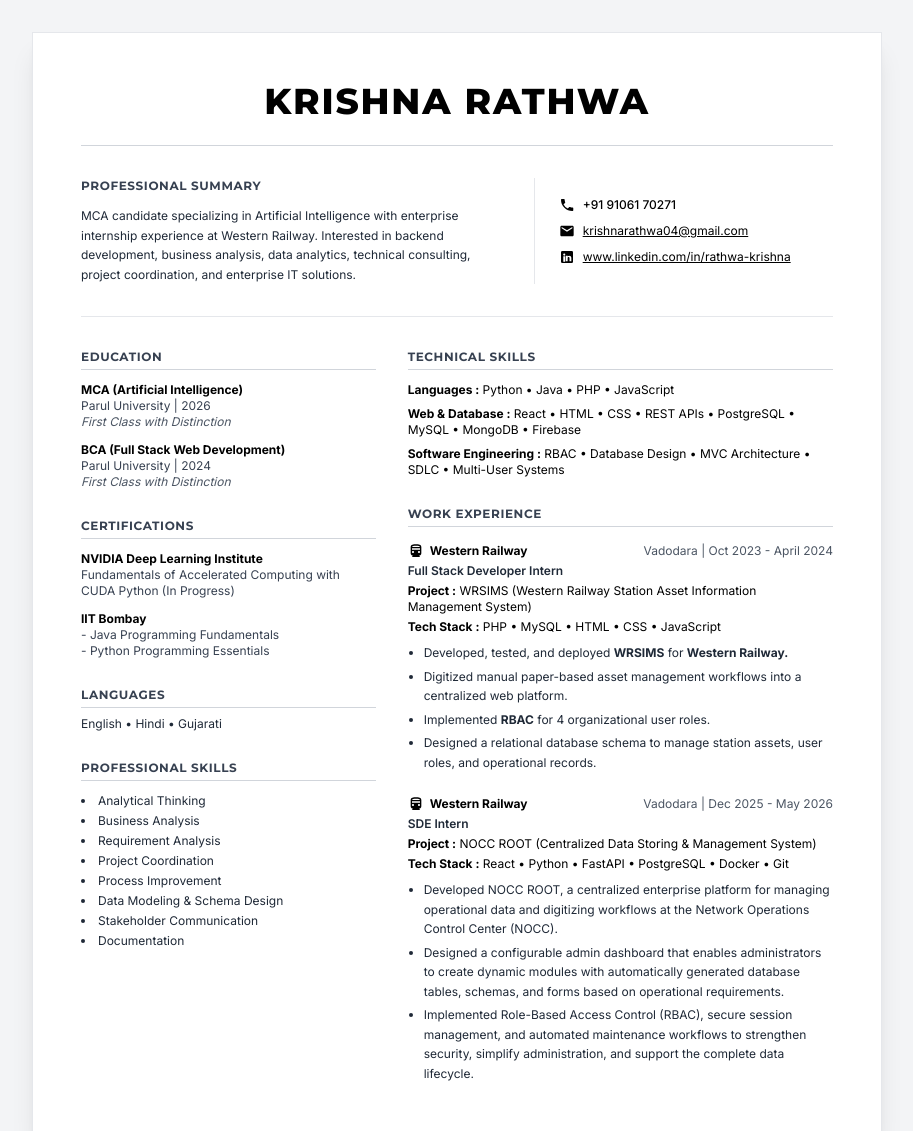
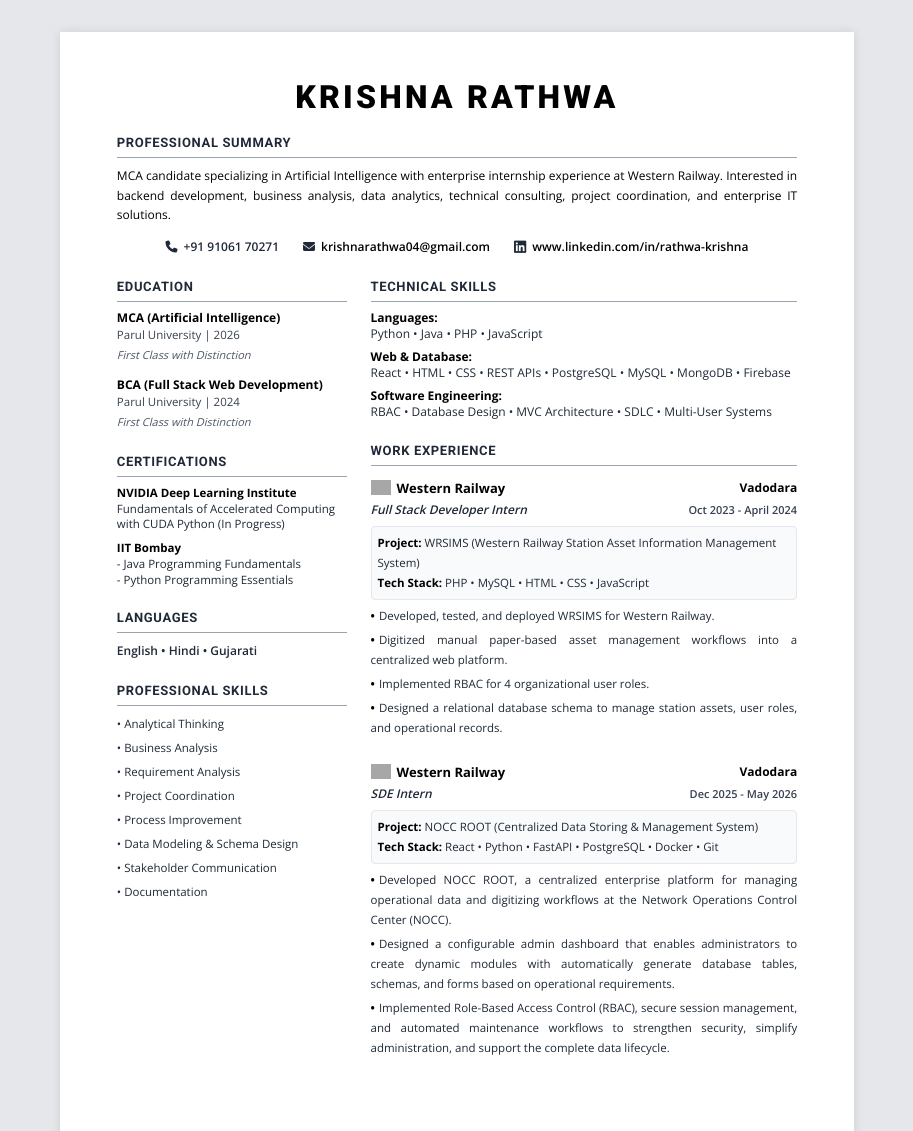
Before and after one commit to rkrishna04/Resume, a plain HTML site: page index.html in a window 1280 px wide. Shown: the top 1131 px of the page, without its empty margins (183-1096 px from the left). Drawn offline with nearby package versions, Linux system fonts and the light colour scheme; grey boxes are pictures that could not be loaded.

Commit message:
Update index.html

```diff
--- a/index.html
+++ b/index.html
@@ -1,211 +1,234 @@
 <!DOCTYPE html>
 <html lang="en">
 <head>
-  <meta charset="UTF-8" />
-  <meta name="viewport" content="width=device-width, initial-scale=1.0" />
-  <title>KRISHNA RATHWA</title>
+    <meta charset="UTF-8">
+    <meta name="viewport" content="width=device-width, initial-scale=1.0">
+    <title>KRISHNA RATHWA - Resume</title>
 
-  <!-- Google Fonts: Montserrat & Inter -->
-  <link rel="preconnect" href="https://fonts.googleapis.com" />
-  <link rel="preconnect" href="https://fonts.gstatic.com" crossorigin />
-  <link href="https://fonts.googleapis.com/css2?family=Inter:wght@400;500;600;700&family=Montserrat:wght@600;700;800&display=swap" rel="stylesheet" />
+    <!-- Professional Fonts -->
+    <link rel="preconnect" href="https://fonts.googleapis.com">
+    <link rel="preconnect" href="https://fonts.gstatic.com" crossorigin>
+    <link href="https://fonts.googleapis.com/css2?family=Roboto:wght@400;500;700;900&family=Open+Sans:wght@400;600;700&display=swap" rel="stylesheet">
 
-  <!-- Tailwind CSS CDN -->
-  <script src="https://cdn.tailwindcss.com"></script>
+    <!-- FontAwesome for Icons -->
+    <link rel="stylesheet" href="https://cdnjs.cloudflare.com/ajax/libs/font-awesome/6.4.0/css/all.min.css">
+
+    <!-- Tailwind CSS -->
+    <script src="https://cdn.tailwindcss.com"></script>
+    <style>
+        /* Exact A4 PDF Sizing */
+        .a4-page {
+            width: 210mm;
+            min-height: 297mm;
+            background: white;
+            margin: 0 auto;
+            box-shadow: 0 0 10px rgba(0,0,0,0.1);
+            padding: 12mm 15mm;
+            box-sizing: border-box;
+            font-family: 'Open Sans', sans-serif;
+            color: #000;
+        }
+        @media print {
+            body {
+                background: white;
+                margin: 0;
+                padding: 0;
+            }
+            .a4-page {
+                box-shadow: none;
+                width: 100%;
+                min-height: auto;
+                padding: 10mm;
+            }
+        }
+        h1, h2, h3 {
+            font-family: 'Roboto', sans-serif;
+        }
+    </style>
 </head>
-<body class="bg-gray-100 py-8 px-4 font-['Inter'] text-black antialiased">
+<body class="bg-gray-200 py-8 text-sm">
 
-  <main class="max-w-[850px] mx-auto bg-white p-8 md:p-12 shadow-xl border border-gray-200">
+  <div class="a4-page relative">
 
-    <!-- Name Header -->
-    <header class="text-center pb-6 mb-8 border-b border-gray-300">
-      <h1 class="font-['Montserrat'] text-3xl md:text-4xl font-extrabold tracking-wider uppercase">
+    <!-- Header: Name -->
+    <header class="text-center mb-4">
+      <h1 class="text-[32px] font-black uppercase tracking-widest text-black m-0 leading-tight">
         KRISHNA RATHWA
       </h1>
     </header>
 
-    <!-- Summary & Contact Header Grid -->
-    <div class="grid grid-cols-1 md:grid-cols-12 gap-6 pb-8 mb-8 border-b border-gray-200">
+    <!-- Top Summary & Contact (Full Width) -->
+    <div class="mb-5">
+      <h2 class="text-[13px] font-bold uppercase tracking-wider text-gray-800 border-b border-gray-400 pb-1 mb-2">
+        PROFESSIONAL SUMMARY
+      </h2>
+      <p class="text-[12px] leading-relaxed text-justify mb-3">
+        MCA candidate specializing in Artificial Intelligence with enterprise internship experience at Western Railway. Interested in backend development, business analysis, data analytics, technical consulting, project coordination, and enterprise IT solutions.
+      </p>
 
-      <!-- Professional Summary -->
-      <div class="md:col-span-7">
-        <h2 class="font-['Montserrat'] text-xs font-bold uppercase tracking-wider text-gray-700 mb-3">
-          PROFESSIONAL SUMMARY
-        </h2>
-        <p class="text-xs leading-relaxed text-gray-800">
-          MCA candidate specializing in Artificial Intelligence with enterprise internship experience at Western Railway. Interested in backend development, business analysis, data analytics, technical consulting, project coordination, and enterprise IT solutions.
-        </p>
-      </div>
-
-      <!-- Contact Info with SVG Icons -->
-      <div class="md:col-span-5 text-xs space-y-2.5 md:border-l md:border-gray-200 md:pl-6 flex flex-col justify-center">
-        <!-- Phone -->
-        <div class="flex items-center gap-2">
-          <svg class="w-4 h-4 text-black shrink-0" fill="currentColor" viewBox="0 0 24 24">
-            <path d="M6.62 10.79a15.053 15.053 0 006.59 6.59l2.2-2.2a1 1 0 011.11-.27c1.21.49 2.53.76 3.88.76a1 1 0 011 1V20a1 1 0 01-1 1A17 17 0 013 4a1 1 0 011-1h3.5a1 1 0 011 1c0 1.35.27 2.67.76 3.88a1 1 0 01-.27 1.11l-2.37 2.4z"/>
-          </svg>
-          <span class="font-medium">+91 91061 70271</span>
+      <!-- Contact Info -->
+      <div class="flex flex-wrap justify-center gap-6 text-[12px] font-semibold text-gray-800">
+        <div class="flex items-center gap-1.5">
+          <i class="fa-solid fa-phone"></i>
+          <span>+91 91061 70271</span>
         </div>
-
-        <!-- Email -->
-        <div class="flex items-center gap-2">
-          <svg class="w-4 h-4 text-black shrink-0" fill="currentColor" viewBox="0 0 24 24">
-            <path d="M20 4H4c-1.1 0-1.99.9-1.99 2L2 18c0 1.1.9 2 2 2h16c1.1 0 2-.9 2-2V6c0-1.1-.9-2-2-2zm0 4l-8 5-8-5V6l8 5 8-5v2z"/>
-          </svg>
-          <a href="mailto:krishnarathwa04@gmail.com" class="underline hover:text-blue-600 transition">
-            krishnarathwa04@gmail.com
-          </a>
+        <div class="flex items-center gap-1.5">
+          <i class="fa-solid fa-envelope"></i>
+          <a href="mailto:krishnarathwa04@gmail.com" class="text-black">krishnarathwa04@gmail.com</a>
         </div>
-
-        <!-- LinkedIn -->
-        <div class="flex items-center gap-2">
-          <svg class="w-4 h-4 text-black shrink-0" fill="currentColor" viewBox="0 0 24 24">
-            <path d="M19 3a2 2 0 0 1 2 2v14a2 2 0 0 1-2 2H5a2 2 0 0 1-2-2V5a2 2 0 0 1 2-2h14m-.5 15.5v-5.3a3.26 3.26 0 0 0-3.26-3.26c-.85 0-1.84.52-2.28 1.3v-1.11h-2.79v8.37h2.79v-4.93c0-.77.62-1.4 1.39-1.4a1.4 1.4 0 0 1 1.4 1.4v4.93h2.75M6.46 10.9v8.37H9.25V10.9H6.46M7.86 6.7a1.63 1.63 0 1 0 0 3.26 1.63 1.63 0 0 0 0-3.26z"/>
-          </svg>
-          <a href="https://www.linkedin.com/in/rathwa-krishna" target="_blank" rel="noopener noreferrer" class="underline hover:text-blue-600 transition">
-            www.linkedin.com/in/rathwa-krishna
-          </a>
+        <div class="flex items-center gap-1.5">
+          <i class="fa-brands fa-linkedin text-[14px]"></i>
+          <a href="https://www.linkedin.com/in/rathwa-krishna" target="_blank" class="text-black">www.linkedin.com/in/rathwa-krishna</a>
         </div>
       </div>
     </div>
 
-    <!-- Main Two-Column Layout -->
-    <div class="grid grid-cols-1 md:grid-cols-12 gap-8">
+    <!-- Two-Column Layout -->
+    <div class="flex gap-6">
 
-      <!-- LEFT COLUMN -->
-      <div class="md:col-span-5 space-y-7">
+      <!-- LEFT COLUMN (35% width) -->
+      <div class="w-[35%] flex flex-col gap-5">
 
         <!-- Education -->
         <section>
-          <h2 class="font-['Montserrat'] text-xs font-bold uppercase tracking-wider text-gray-700 pb-1 mb-3 border-b border-gray-300">
+          <h3 class="text-[13px] font-bold uppercase tracking-wider text-gray-800 border-b border-gray-400 pb-1 mb-2">
             EDUCATION
-          </h2>
+          </h3>
           <div class="space-y-3">
             <div>
-              <h3 class="font-bold text-xs">MCA (Artificial Intelligence)</h3>
-              <p class="text-xs text-gray-700">Parul University | 2026</p>
-              <p class="text-xs text-gray-600 italic">First Class with Distinction</p>
+              <p class="font-bold text-[12px] leading-tight text-black">MCA (Artificial Intelligence)</p>
+              <p class="text-[11.5px] text-gray-700">Parul University | 2026</p>
+              <p class="text-[11px] text-gray-600 italic">First Class with Distinction</p>
             </div>
             <div>
-              <h3 class="font-bold text-xs">BCA (Full Stack Web Development)</h3>
-              <p class="text-xs text-gray-700">Parul University | 2024</p>
-              <p class="text-xs text-gray-600 italic">First Class with Distinction</p>
+              <p class="font-bold text-[12px] leading-tight text-black">BCA (Full Stack Web Development)</p>
+              <p class="text-[11.5px] text-gray-700">Parul University | 2024</p>
+              <p class="text-[11px] text-gray-600 italic">First Class with Distinction</p>
             </div>
           </div>
         </section>
 
         <!-- Certifications -->
         <section>
-          <h2 class="font-['Montserrat'] text-xs font-bold uppercase tracking-wider text-gray-700 pb-1 mb-3 border-b border-gray-300">
+          <h3 class="text-[13px] font-bold uppercase tracking-wider text-gray-800 border-b border-gray-400 pb-1 mb-2">
             CERTIFICATIONS
-          </h2>
-          <div class="space-y-2 text-xs">
+          </h3>
+          <div class="space-y-2 text-[11.5px] leading-snug text-gray-800">
             <div>
-              <p class="font-bold">NVIDIA Deep Learning Institute</p>
-              <p class="text-gray-700">Fundamentals of Accelerated Computing with CUDA Python (In Progress)</p>
+              <p class="font-bold text-black">NVIDIA Deep Learning Institute</p>
+              <p>Fundamentals of Accelerated Computing with CUDA Python (In Progress)</p>
             </div>
-            <div class="pt-1">
-              <p class="font-bold">IIT Bombay</p>
-              <p class="text-gray-700">- Java Programming Fundamentals</p>
-              <p class="text-gray-700">- Python Programming Essentials</p>
+            <div>
+              <p class="font-bold text-black">IIT Bombay</p>
+              <p>- Java Programming Fundamentals</p>
+              <p>- Python Programming Essentials</p>
             </div>
           </div>
         </section>
 
         <!-- Languages -->
         <section>
-          <h2 class="font-['Montserrat'] text-xs font-bold uppercase tracking-wider text-gray-700 pb-1 mb-2 border-b border-gray-300">
+          <h3 class="text-[13px] font-bold uppercase tracking-wider text-gray-800 border-b border-gray-400 pb-1 mb-2">
             LANGUAGES
-          </h2>
-          <p class="text-xs text-gray-800">English • Hindi • Gujarati</p>
+          </h3>
+          <p class="text-[12px] font-semibold text-gray-800">English • Hindi • Gujarati</p>
         </section>
 
         <!-- Professional Skills -->
         <section>
-          <h2 class="font-['Montserrat'] text-xs font-bold uppercase tracking-wider text-gray-700 pb-1 mb-3 border-b border-gray-300">
+          <h3 class="text-[13px] font-bold uppercase tracking-wider text-gray-800 border-b border-gray-400 pb-1 mb-2">
             PROFESSIONAL SKILLS
-          </h2>
-          <ul class="list-disc list-inside text-xs text-gray-800 space-y-1">
-            <li>Analytical Thinking</li>
-            <li>Business Analysis</li>
-            <li>Requirement Analysis</li>
-            <li>Project Coordination</li>
-            <li>Process Improvement</li>
-            <li>Data Modeling & Schema Design</li>
-            <li>Stakeholder Communication</li>
-            <li>Documentation</li>
+          </h3>
+          <ul class="list-none text-[11.5px] text-gray-800 space-y-1 font-medium">
+            <li>• Analytical Thinking</li>
+            <li>• Business Analysis</li>
+            <li>• Requirement Analysis</li>
+            <li>• Project Coordination</li>
+            <li>• Process Improvement</li>
+            <li>• Data Modeling & Schema Design</li>
+            <li>• Stakeholder Communication</li>
+            <li>• Documentation</li>
           </ul>
         </section>
-
       </div>
 
-      <!-- RIGHT COLUMN -->
-      <div class="md:col-span-7 space-y-7">
+      <!-- RIGHT COLUMN (65% width) -->
+      <div class="w-[65%] flex flex-col gap-5">
 
         <!-- Technical Skills -->
         <section>
-          <h2 class="font-['Montserrat'] text-xs font-bold uppercase tracking-wider text-gray-700 pb-1 mb-3 border-b border-gray-300">
+          <h3 class="text-[13px] font-bold uppercase tracking-wider text-gray-800 border-b border-gray-400 pb-1 mb-2">
             TECHNICAL SKILLS
-          </h2>
-          <div class="space-y-2 text-xs">
-            <p><span class="font-bold">Languages :</span> Python • Java • PHP • JavaScript</p>
-            <p><span class="font-bold">Web & Database :</span> React • HTML • CSS • REST APIs • PostgreSQL • MySQL • MongoDB • Firebase</p>
-            <p><span class="font-bold">Software Engineering :</span> RBAC • Database Design • MVC Architecture • SDLC • Multi-User Systems</p>
+          </h3>
+          <div class="space-y-1.5 text-[12px] text-gray-800 leading-snug">
+            <p><span class="font-bold text-black block">Languages:</span> Python • Java • PHP • JavaScript</p>
+            <p><span class="font-bold text-black block">Web & Database:</span> React • HTML • CSS • REST APIs • PostgreSQL • MySQL • MongoDB • Firebase</p>
+            <p><span class="font-bold text-black block">Software Engineering:</span> RBAC • Database Design • MVC Architecture • SDLC • Multi-User Systems</p>
           </div>
         </section>
 
         <!-- Work Experience -->
         <section>
-          <h2 class="font-['Montserrat'] text-xs font-bold uppercase tracking-wider text-gray-700 pb-1 mb-4 border-b border-gray-300">
+          <h3 class="text-[13px] font-bold uppercase tracking-wider text-gray-800 border-b border-gray-400 pb-1 mb-3">
             WORK EXPERIENCE
-          </h2>
+          </h3>
 
           <div class="space-y-6">
 
             <!-- Experience 1 -->
             <div>
-              <div class="flex justify-between items-center mb-1">
+              <div class="flex justify-between items-start mb-0.5">
                 <div class="flex items-center gap-1.5">
-                  <!-- Railway Emblem Icon -->
-                  <svg class="w-4 h-4 text-black shrink-0" viewBox="0 0 24 24" fill="currentColor">
-                    <path d="M12 2c-4 0-8 .5-8 4v9.5C4 17.43 5.57 19 7.5 19L6 20.5v.5h12v-.5L16.5 19c1.93 0 3.5-1.57 3.5-3.5V6c0-3.5-4-4-8-4zm0 2c3.71 0 5.83.42 6 2H6c.17-1.58 2.29-2 6-2zm-4.5 11c-.83 0-1.5-.67-1.5-1.5S6.67 12 7.5 12s1.5.67 1.5 1.5S8.33 15 7.5 15zm9 0c-.83 0-1.5-.67-1.5-1.5s.67-1.5 1.5-1.5 1.5.67 1.5 1.5-.67 1.5-1.5 1.5zm1.5-5H6V8h12v2z"/>
-                  </svg>
-                  <h3 class="font-bold text-xs">Western Railway</h3>
+                  <img src="https://upload.wikimedia.org/wikipedia/en/thumb/4/45/Indian_Railway.svg/150px-Indian_Railway.svg.png" alt="WR Logo" class="h-5 w-5 object-contain grayscale opacity-90">
+                  <p class="font-bold text-[13px] text-black">Western Railway</p>
                 </div>
-                <span class="text-xs text-gray-600">Vadodara | Oct 2023 - April 2024</span>
+                <div class="text-right">
+                  <p class="text-[12px] font-bold text-black">Vadodara</p>
+                </div>
               </div>
-              <p class="text-xs font-semibold text-gray-800 mb-1">Full Stack Developer Intern</p>
-              <p class="text-xs mb-1"><span class="font-bold">Project :</span> WRSIMS (Western Railway Station Asset Information Management System)</p>
-              <p class="text-xs mb-2"><span class="font-bold">Tech Stack :</span> PHP • MySQL • HTML • CSS • JavaScript</p>
+              <div class="flex justify-between items-center mb-1.5">
+                <p class="text-[12px] font-semibold text-gray-800 italic">Full Stack Developer Intern</p>
+                <p class="text-[11px] font-semibold text-gray-700">Oct 2023 - April 2024</p>
+              </div>
 
-              <ul class="list-disc list-outside pl-4 text-xs text-gray-800 space-y-1 leading-relaxed">
-                <li>Developed, tested, and deployed <span class="font-bold">WRSIMS</span> for <span class="font-bold">Western Railway.</span></li>
-                <li>Digitized manual paper-based asset management workflows into a centralized web platform.</li>
-                <li>Implemented <span class="font-bold">RBAC</span> for 4 organizational user roles.</li>
-                <li>Designed a relational database schema to manage station assets, user roles, and operational records.</li>
+              <div class="text-[11.5px] mb-1.5 text-gray-800 bg-gray-50 p-1.5 rounded border border-gray-200">
+                <p><span class="font-bold text-black">Project:</span> WRSIMS (Western Railway Station Asset Information Management System)</p>
+                <p><span class="font-bold text-black">Tech Stack:</span> PHP • MySQL • HTML • CSS • JavaScript</p>
+              </div>
+
+              <ul class="list-none text-[11.5px] text-gray-800 space-y-1 text-justify">
+                <li><span class="mr-1 font-bold text-black">•</span>Developed, tested, and deployed WRSIMS for Western Railway.</li>
+                <li><span class="mr-1 font-bold text-black">•</span>Digitized manual paper-based asset management workflows into a centralized web platform.</li>
+                <li><span class="mr-1 font-bold text-black">•</span>Implemented RBAC for 4 organizational user roles.</li>
+                <li><span class="mr-1 font-bold text-black">•</span>Designed a relational database schema to manage station assets, user roles, and operational records.</li>
               </ul>
             </div>
 
             <!-- Experience 2 -->
             <div>
-              <div class="flex justify-between items-center mb-1">
+              <div class="flex justify-between items-start mb-0.5">
                 <div class="flex items-center gap-1.5">
-                  <!-- Railway Emblem Icon -->
-                  <svg class="w-4 h-4 text-black shrink-0" viewBox="0 0 24 24" fill="currentColor">
-                    <path d="M12 2c-4 0-8 .5-8 4v9.5C4 17.43 5.57 19 7.5 19L6 20.5v.5h12v-.5L16.5 19c1.93 0 3.5-1.57 3.5-3.5V6c0-3.5-4-4-8-4zm0 2c3.71 0 5.83.42 6 2H6c.17-1.58 2.29-2 6-2zm-4.5 11c-.83 0-1.5-.67-1.5-1.5S6.67 12 7.5 12s1.5.67 1.5 1.5S8.33 15 7.5 15zm9 0c-.83 0-1.5-.67-1.5-1.5s.67-1.5 1.5-1.5 1.5.67 1.5 1.5-.67 1.5-1.5 1.5zm1.5-5H6V8h12v2z"/>
-                  </svg>
-                  <h3 class="font-bold text-xs">Western Railway</h3>
+                  <img src="https://upload.wikimedia.org/wikipedia/en/thumb/4/45/Indian_Railway.svg/150px-Indian_Railway.svg.png" alt="WR Logo" class="h-5 w-5 object-contain grayscale opacity-90">
+                  <p class="font-bold text-[13px] text-black">Western Railway</p>
                 </div>
-                <span class="text-xs text-gray-600">Vadodara | Dec 2025 - May 2026</span>
+                <div class="text-right">
+                  <p class="text-[12px] font-bold text-black">Vadodara</p>
+                </div>
               </div>
-              <p class="text-xs font-semibold text-gray-800 mb-1">SDE Intern</p>
-              <p class="text-xs mb-1"><span class="font-bold">Project :</span> NOCC ROOT (Centralized Data Storing & Management System)</p>
-              <p class="text-xs mb-2"><span class="font-bold">Tech Stack :</span> React • Python • FastAPI • PostgreSQL • Docker • Git</p>
+              <div class="flex justify-between items-center mb-1.5">
+                <p class="text-[12px] font-semibold text-gray-800 italic">SDE Intern</p>
+                <p class="text-[11px] font-semibold text-gray-700">Dec 2025 - May 2026</p>
+              </div>
 
-              <ul class="list-disc list-outside pl-4 text-xs text-gray-800 space-y-1 leading-relaxed">
-                <li>Developed NOCC ROOT, a centralized enterprise platform for managing operational data and digitizing workflows at the Network Operations Control Center (NOCC).</li>
-                <li>Designed a configurable admin dashboard that enables administrators to create dynamic modules with automatically generated database tables, schemas, and forms based on operational requirements.</li>
-                <li>Implemented Role-Based Access Control (RBAC), secure session management, and automated maintenance workflows to strengthen security, simplify administration, and support the complete data lifecycle.</li>
+              <div class="text-[11.5px] mb-1.5 text-gray-800 bg-gray-50 p-1.5 rounded border border-gray-200">
+                <p><span class="font-bold text-black">Project:</span> NOCC ROOT (Centralized Data Storing & Management System)</p>
+                <p><span class="font-bold text-black">Tech Stack:</span> React • Python • FastAPI • PostgreSQL • Docker • Git</p>
+              </div>
+
+              <ul class="list-none text-[11.5px] text-gray-800 space-y-1 text-justify">
+                <li><span class="mr-1 font-bold text-black">•</span>Developed NOCC ROOT, a centralized enterprise platform for managing operational data and digitizing workflows at the Network Operations Control Center (NOCC).</li>
+                <li><span class="mr-1 font-bold text-black">•</span>Designed a configurable admin dashboard that enables administrators to create dynamic modules with automatically generate database tables, schemas, and forms based on operational requirements.</li>
+                <li><span class="mr-1 font-bold text-black">•</span>Implemented Role-Based Access Control (RBAC), secure session management, and automated maintenance workflows to strengthen security, simplify administration, and support the complete data lifecycle.</li>
               </ul>
             </div>
 
@@ -213,13 +236,8 @@
         </section>
 
       </div>
+    </div>
 
-    </div>
-  </main>
-
-  <!-- Optional JS Script Area if needed -->
-  <script>
-    console.log("Resume page loaded successfully.");
-  </script>
+  </div>
 </body>
 </html>
```
